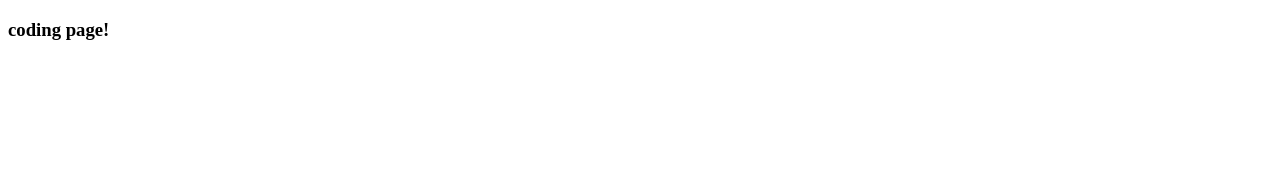
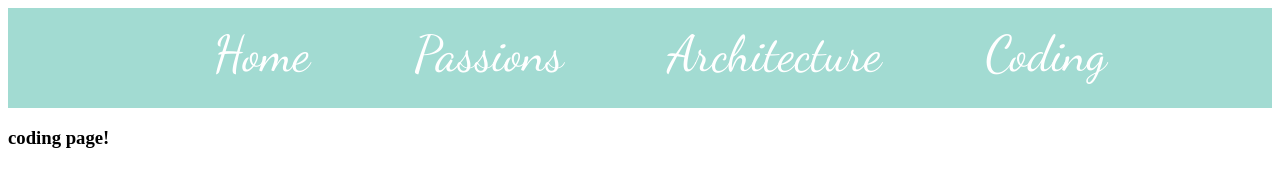
Before and after one commit to anuheatao/anuheatao.github.io, a plain HTML site: page coding.html in a window 1280 px wide. Drawn offline with Linux system fonts and the light colour scheme.

Commit message:
navbarALL

```diff
--- a/about.html
+++ b/about.html
@@ -1,8 +1,17 @@
 <!DOCTYPE html>
 <head>
     <link rel = "stylesheet" href = "style.css" type = text/css>
+    <link href="https://fonts.googleapis.com/css2?family=Dancing+Script&display=swap" rel="stylesheet">
 </head>
 <body>
+    <nav>
+        <ul>
+            <li><a href = "index.html">Home</a> </li>
+            <li><a href = "about.html">Passions</a> </li>
+            <li><a href = "architecture.html">Architecture</a> </li>
+            <li><a href = "coding.html">Coding</a> </li>
+        </ul>
+    </nav>
     <h3>
         Hi I'm Anu!
     </h3>
--- a/coding.html
+++ b/coding.html
@@ -1,6 +1,16 @@
 <!DOCTYPE html>
 <head>
     <link rel = "stylesheet" href = "style.css" type = text/css>
+    <link href="https://fonts.googleapis.com/css2?family=Dancing+Script&display=swap" rel="stylesheet">
 </head>
-
-<h3>coding page!</h3>
+<body>
+    <nav>
+        <ul>
+            <li><a href = "index.html">Home</a> </li>
+            <li><a href = "about.html">Passions</a> </li>
+            <li><a href = "architecture.html">Architecture</a> </li>
+            <li><a href = "coding.html">Coding</a> </li>
+        </ul>
+    </nav>
+    <h3>coding page!</h3>
+</body>
```
Also changed, not shown: architecture.html (+9 -0 lines).
